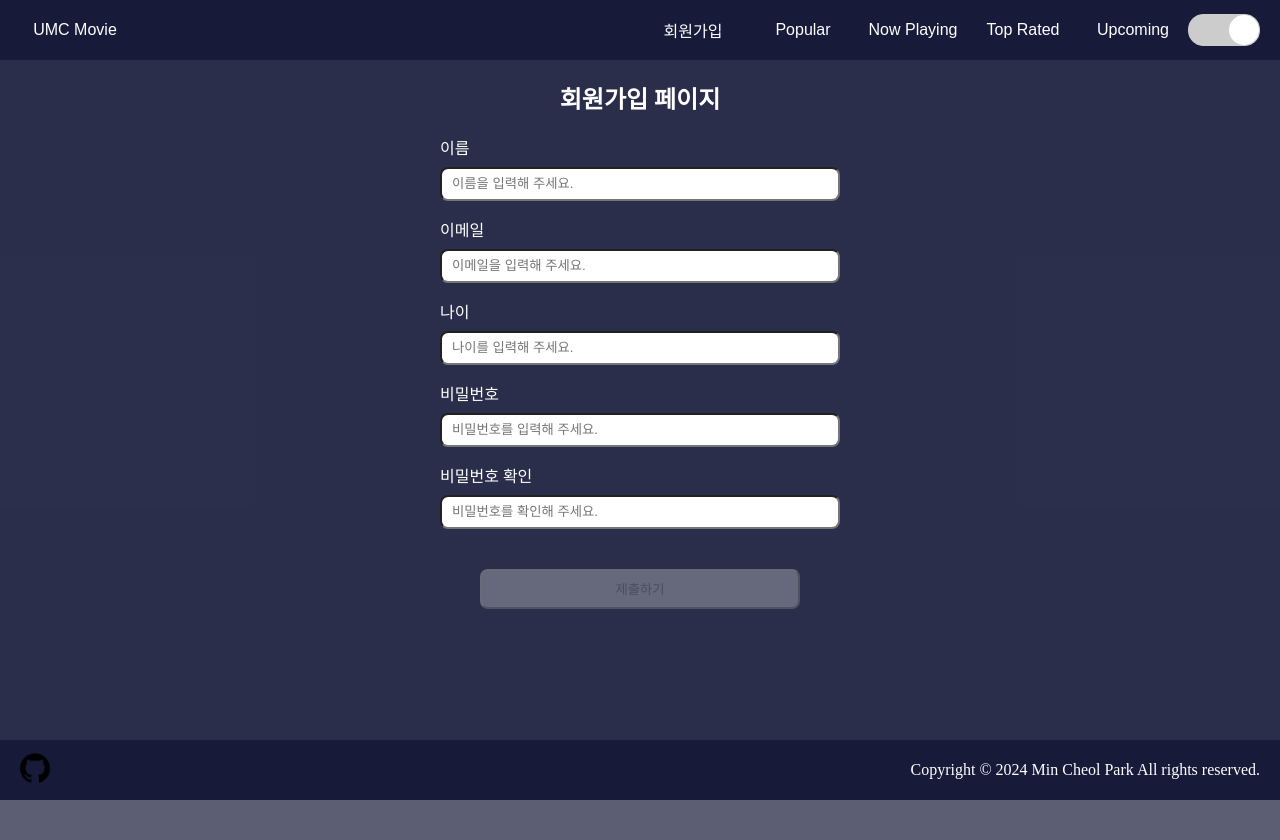
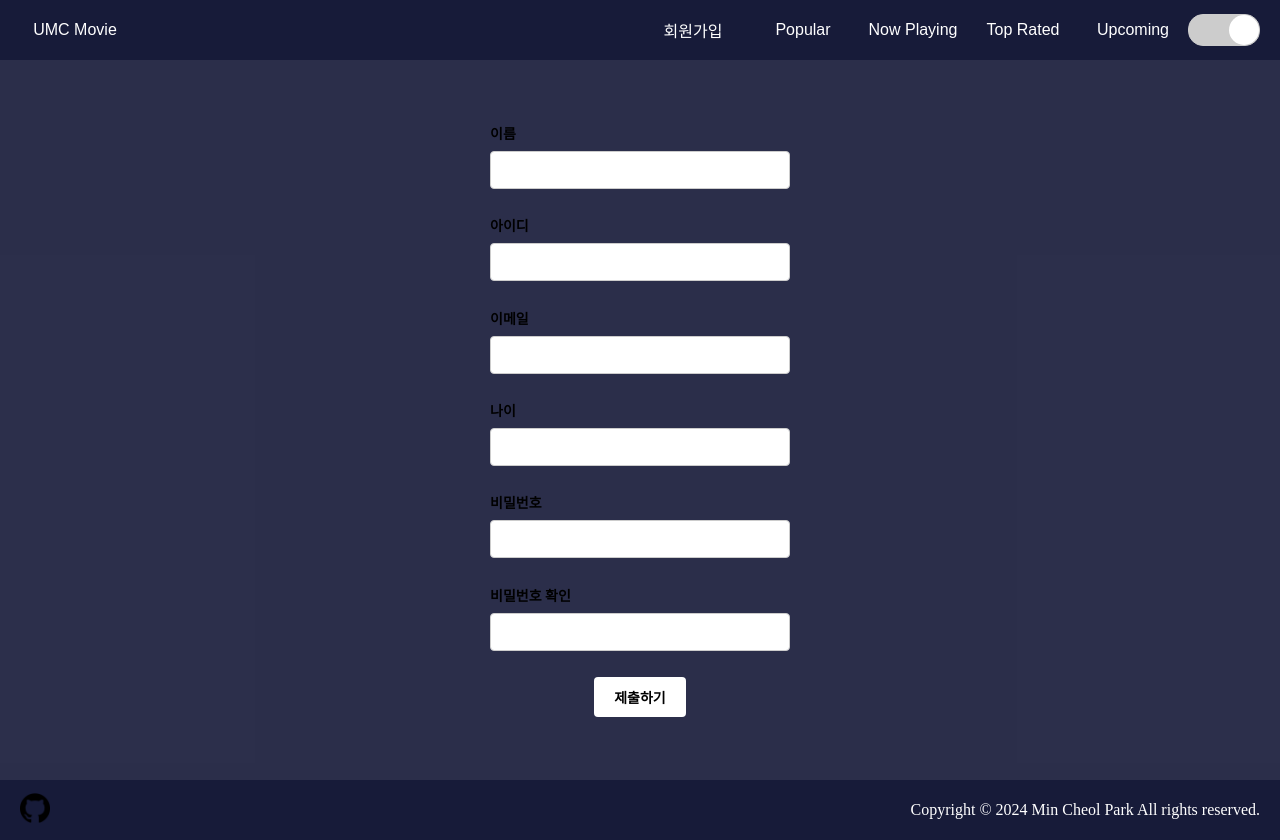
Before and after one commit to UMC-MJU/6th_Web_A, a React (Vite) app in the folder 테비-박민철/chapter3/: page /signup in a window 1280 px wide. Before the commit the page ends 800 px from the top, so only its background shows below. Built offline with nearby package versions, Linux system fonts and the light colour scheme.

Commit message:
refactor: 회원가입 페이지 리팩토링

```diff
--- a/테비-박민철/chapter3/src/components/Layout.jsx
+++ b/테비-박민철/chapter3/src/components/Layout.jsx
@@ -12,6 +12,7 @@ const Container = styled.div`
 
 const Content = styled.div`
   flex: 1;
+  overflow-y: scroll;
 `;
 
 const Background = styled.div`
--- a/테비-박민철/chapter3/src/components/SignupInput.jsx
+++ b/테비-박민철/chapter3/src/components/SignupInput.jsx
@@ -1,73 +1,57 @@
 import styled from "styled-components";
-import { useState, useEffect } from "react";
 
 const InputWrapper = styled.div`
-  width: 400px;
-  display: grid;
-  gap: 0.5rem;
-  margin-bottom: 1rem;
+  display: flex;
+  flex-direction: column;
+  margin-bottom: 20px;
+  width: 100%;
+`;
+
+const Label = styled.label`
+  font-size: 14px;
+  font-weight: 600;
+  margin-bottom: 8px;
 `;
 
 const Input = styled.input`
-  height: 30px;
-  border-radius: 8px;
-  padding: 0px 10px;
+  padding: 10px 15px;
+  font-size: 14px;
+  border: 1px solid #ccc;
+  border-radius: 4px;
+  transition: border-color 0.3s;
+
+  &:focus {
+    border-color: #007bff;
+    outline: none;
+  }
 `;
 
-const WarningText = styled.span`
-  color: rgb(235 87 88);
+const ErrorMessage = styled.p`
+  color: red;
+  font-size: 12px;
+  margin-top: 5px;
 `;
 
-const SignupInput = ({
-  label,
-  placeholder,
-  validator,
-  value,
-  onChange,
-  isValidated,
-}) => {
-  const [warning, setWarning] = useState("");
-
-  useEffect(() => {
-    if (validator && label !== "비밀번호 확인") {
-      const validationResult = validator(value);
-      setWarning(validationResult === true ? "" : validationResult);
-    }
-
-    if (validator && label === "비밀번호 확인") {
-      const validationResult = validator();
-      setWarning(
-        validationResult === true ? "" : "비밀번호를 다시 확인해 주세요."
-      );
-    }
-  }, [value, validator]);
-
-  useEffect(() => {
-    if (!warning) {
-      isValidated(true);
-    } else {
-      isValidated(false);
-    }
-  }, [warning]);
-
-  const handleChange = (e) => {
-    onChange(e.target.value);
-  };
-
-  const isPasswordInput = label.includes("비밀번호");
-
-  return (
-    <InputWrapper>
-      <label>{label}</label>
-      <Input
-        placeholder={placeholder}
-        value={value}
-        onChange={handleChange}
-        type={isPasswordInput && "password"}
-      />
-      {value && warning && <WarningText>{warning}</WarningText>}
-    </InputWrapper>
-  );
-};
+const SignupInput = ({ register, errors, ...props }) => (
+  <InputWrapper>
+    <Label>{props.label}</Label>
+    <Input
+      name={props.name}
+      type={props.type}
+      {...register(props.name, {
+        required: props.required && {
+          value: true,
+          message: `${props.label}을(를) 입력해주세요`,
+        },
+        pattern: props.pattern,
+        validate: props.validate,
+        minLength: props.minLength,
+      })}
+    />
+    {errors[props.name] && (
+      <ErrorMessage>{errors[props.name].message}</ErrorMessage>
+    )}
+  </InputWrapper>
+);
 
 export default SignupInput;
--- a/테비-박민철/chapter3/src/pages/SignupPage.jsx
+++ b/테비-박민철/chapter3/src/pages/SignupPage.jsx
@@ -1,119 +1,124 @@
 import styled from "styled-components";
 import Layout from "../components/Layout";
+import { useForm } from "react-hook-form";
+import { useRef } from "react";
 import SignupInput from "../components/SignupInput";
-import {
-  ageValidator,
-  emailValidator,
-  nameValidator,
-  passwordValidator,
-} from "../utils/validator";
-import { useState } from "react";
-import { useNavigate } from "react-router-dom";
 
-const Background = styled.div`
-  width: 100%;
-  height: calc(100% - 420px);
-  color: white;
+const SignupForm = styled.form`
   display: grid;
   place-items: center;
+  margin: auto;
+  width: 300px;
+  height: 600px;
+  padding: 60px 0px;
+  border-radius: 12px;
+`;
+
+const ErrorMessage = styled.p`
+  color: red;
 `;
 
 const Button = styled.button`
-  width: 25vw;
-  height: 40px;
-  border-radius: 8px;
-  margin-top: 24px;
-  text-align: center;
+  padding: 10px 20px;
+  font-size: 14px;
+  font-weight: 600;
+  color: black;
+  background-color: white;
+  border: none;
+  border-radius: 4px;
+  cursor: pointer;
+  transition: background-color 0.3s;
+
+  &:hover {
+    background-color: #cccccc;
+  }
+
+  &:focus {
+    outline: none;
+    background-color: #cccccc;
+  }
 `;
 
 const SignupPage = () => {
-  const navigate = useNavigate();
+  const {
+    handleSubmit, // form onSubmit에 들어가는 함수
+    register, // onChange 등의 이벤트 객체 생성
+    watch, // register를 통해 받은 모든 값 확인
+    formState: { errors }, // errors: register의 에러 메세지 자동 출력
+  } = useForm();
 
-  const [name, setName] = useState("");
-  const [email, setEmail] = useState("");
-  const [age, setAge] = useState("");
-  const [password, setPassword] = useState("");
-  const [confirmPassword, setConfirmPassword] = useState("");
+  const password = useRef(); // ref 생성
+  password.current = watch("password");
 
-  const [isNameValidated, setIsNameValidated] = useState(false);
-  const [isEmailValidated, setIsEmailValidated] = useState(false);
-  const [isAgeValidated, setIsAgeValidated] = useState(false);
-  const [isPasswordValidated, setIsPasswordValidated] = useState(false);
-  const [isConfirmPasswordValidated, setIsConfirmPasswordValidated] =
-    useState(false);
-
-  const confirmPasswordValidator = () => {
-    if (password === confirmPassword) {
-      return true;
-    } else {
-      return false;
-    }
-  };
-
-  const isFormValidated =
-    isNameValidated &&
-    isEmailValidated &&
-    isAgeValidated &&
-    isPasswordValidated &&
-    isConfirmPasswordValidated;
-
-  const handleClick = () => {
-    console.log({ name, age, email, password });
-    alert("회원가입이 성공했습니다!");
-    navigate("/");
+  const onChangeFormLib = (data) => {
+    console.log("회원가입 정보", data);
   };
 
   return (
     <Layout>
-      <Background>
-        <h2>회원가입 페이지</h2>
-        <form>
+      <SignupForm onSubmit={handleSubmit(onChangeFormLib)}>
         <SignupInput
-            id="name"
-            label={"이름"}
-            placeholder={"이름을 입력해 주세요."}
-            validator={nameValidator}
-            value={name}
-            onChange={setName}
-            isValidated={setIsNameValidated}
+          label="이름"
+          name="name"
+          type="text"
+          register={register}
+          errors={errors}
+          required={true}
         />
         <SignupInput
-            label={"이메일"}
-            placeholder={"이메일을 입력해 주세요."}
-            validator={emailValidator}
-            value={email}
-            onChange={setEmail}
-            isValidated={setIsEmailValidated}
+          label="아이디"
+          name="username"
+          type="text"
+          register={register}
+          errors={errors}
+          required={true}
         />
         <SignupInput
-            label={"나이"}
-            placeholder={"나이를 입력해 주세요."}
-            validator={ageValidator}
-            value={age}
-            onChange={setAge}
-            isValidated={setIsAgeValidated}
+          label="이메일"
+          name="email"
+          type="email"
+          register={register}
+          errors={errors}
+          required={true}
+          pattern={{
+            value: /^[a-zA-Z0-9._%+-]+@[a-zA-Z0-9.-]+\.[a-zA-Z]{2,4}$/,
+            message: "유효한 이메일 주소를 입력해주세요",
+          }}
         />
         <SignupInput
-            label={"비밀번호"}
-            placeholder={"비밀번호를 입력해 주세요."}
-            validator={passwordValidator}
-            value={password}
-            onChange={setPassword}
-            isValidated={setIsPasswordValidated}
+          label="나이"
+          name="age"
+          type="number"
+          register={register}
+          errors={errors}
+          required={true}
+          min={{ value: 0, message: "나이는 0보다 커야합니다" }}
         />
         <SignupInput
-            label={"비밀번호 확인"}
-            placeholder={"비밀번호를 확인해 주세요."}
-            validator={confirmPasswordValidator}
-            value={confirmPassword}
-            onChange={setConfirmPassword}
-            isValidated={setIsConfirmPasswordValidated}
+          label="비밀번호"
+          name="password"
+          type="password"
+          register={register}
+          errors={errors}
+          required={true}
+          minLength={{
+            value: 8,
+            message: "비밀번호 길이를 8자리 이상 입력해주세요",
+          }}
         />
-        </form>
-        <Button disabled={!isFormValidated} onClick={handleClick}>
-          제출하기
-        </Button>
-      </Background>
+        <SignupInput
+          label="비밀번호 확인"
+          name="passwordConfirm"
+          type="password"
+          register={register}
+          errors={errors}
+          required={true}
+          validate={(value) =>
+            value === password.current || "비밀번호가 일치하지 않습니다"
+          }
+        />
+        <Button type="submit">제출하기</Button>
+      </SignupForm>
     </Layout>
   );
 };
```
Lines whose indentation alone changed are shown as unchanged.
